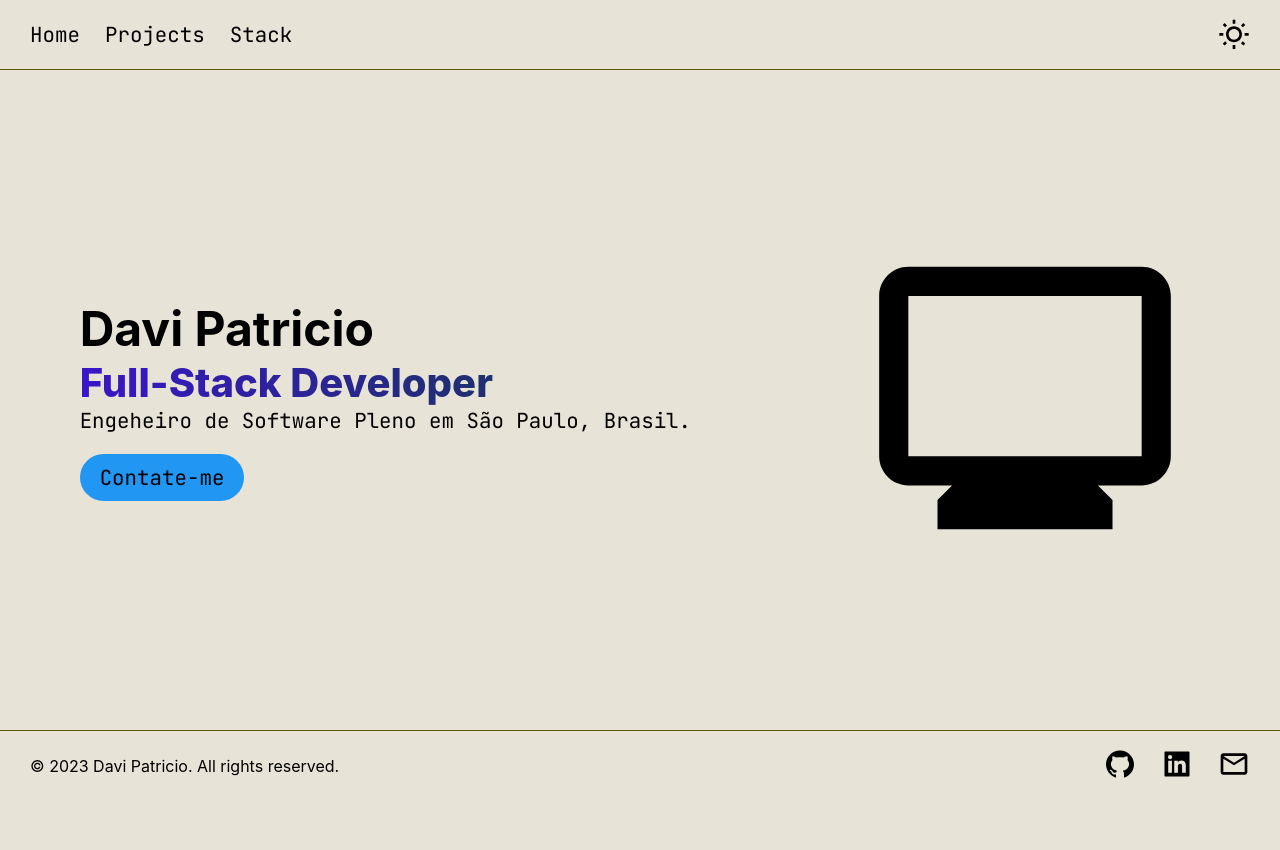
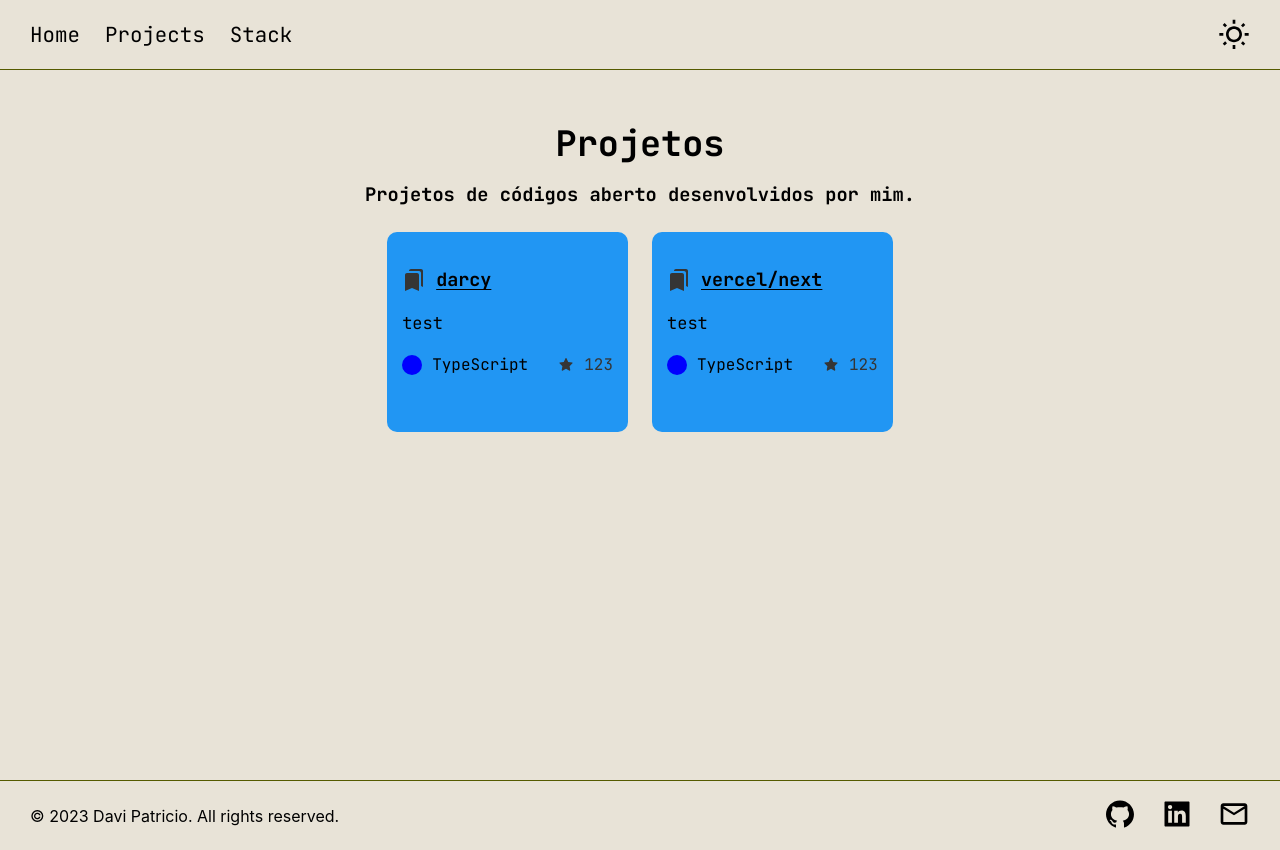
Before and after one commit to davipatricio/personal-website, a React (Vite) app: page /projects in a window 1280 px wide. Before the commit the page ends 800 px from the top, so only its background shows below. Built offline with nearby package versions, Linux system fonts and the light colour scheme.

Commit message:
add project card

```diff
--- /dev/null
+++ b/src/components/ProjectContent/ProjectCard/index.tsx
@@ -0,0 +1,47 @@
+import { MdBookmarks } from 'react-icons/md';
+import { CardContainer, CardContent, CardFooter, CardHeader } from './styles';
+import { Link } from 'react-router-dom';
+import { AiFillStar } from 'react-icons/ai';
+
+interface ProjectCardProps {
+  repository: string;
+  description: string;
+  language: string;
+  languageColor: string;
+  stars: number;
+}
+
+export default function ProjectCard({
+  repository,
+  description,
+  language,
+  languageColor,
+  stars,
+}: ProjectCardProps) {
+  const repositoryLink = repository.includes('/')
+    ? repository
+    : `davipatricio/${repository}`;
+
+  return (
+    <CardContainer>
+      <CardHeader>
+        <MdBookmarks />
+        <Link to={`https://github.com/${repositoryLink}`}>{repository}</Link>
+      </CardHeader>
+
+      <CardContent>{description}</CardContent>
+
+      <CardFooter languageColor={languageColor}>
+        <div className="language">
+          <span className="languageColor" />
+          <span>{language}</span>
+        </div>
+
+        <div className="stars">
+          <AiFillStar />
+          <span>{stars}</span>
+        </div>
+      </CardFooter>
+    </CardContainer>
+  );
+}
--- /dev/null
+++ b/src/components/ProjectContent/ProjectCard/styles.ts
@@ -0,0 +1,81 @@
+import styled from '@emotion/styled';
+
+export const CardContainer = styled.div`
+  display: flex;
+  flex-direction: column;
+  align-items: flex-start;
+  gap: 20px;
+
+  background-color: ${({ theme }) => theme.colors.primary};
+  border-radius: 10px;
+
+  padding: 35px 15px;
+
+  min-height: 200px;
+  max-width: 320px;
+  /* width: 320px; */
+
+  a,
+  span,
+  p {
+    color: ${({ theme }) => theme.text.primary};
+    font-family: 'JetBrains Mono', monospace, sans-serif;
+  }
+`;
+
+export const CardHeader = styled.header`
+  display: flex;
+  align-items: center;
+  gap: 10px;
+
+  svg {
+    color: ${({ theme }) => theme.text.secondary};
+    font-size: 1.5rem;
+  }
+
+  a {
+    color: ${({ theme }) => theme.text.primary};
+    font-size: 1.15rem;
+    font-weight: bold;
+    text-decoration: underline;
+    text-underline-offset: 3px;
+  }
+`;
+
+export const CardContent = styled.p`
+  font-size: 17px;
+  word-break: break-word;
+`;
+
+interface CardFooterProps {
+  languageColor: string;
+}
+
+export const CardFooter = styled.footer<CardFooterProps>`
+  &,
+  > div {
+    display: flex;
+    align-items: center;
+    gap: 10px;
+  }
+
+  & {
+    gap: 30px;
+  }
+
+  // Language info (color, name)
+  .language span.languageColor {
+    display: inline-block;
+
+    background-color: ${({ languageColor }) => languageColor};
+    border-radius: 50%;
+    height: 20px;
+    width: 20px;
+  }
+
+  // Stars info
+  .stars svg,
+  .stars span {
+    color: ${({ theme }) => theme.text.secondary};
+  }
+`;
--- a/src/components/ProjectContent/index.tsx
+++ b/src/components/ProjectContent/index.tsx
@@ -1,9 +1,28 @@
+import ProjectCard from './ProjectCard';
+import { Container, ProjectContainer } from './styles';
 
-import { Container } from './styles';
-
-export default function HomeContent() {
+export default function ProjectContent() {
   return (
     <Container>
+      <h1>Projetos</h1>
+      <h3>Projetos de códigos aberto desenvolvidos por mim.</h3>
+
+      <ProjectContainer>
+        <ProjectCard
+          repository="darcy"
+          description="test"
+          language="TypeScript"
+          languageColor="blue"
+          stars={123}
+        />
+        <ProjectCard
+          repository="vercel/next"
+          description="test"
+          language="TypeScript"
+          languageColor="blue"
+          stars={123}
+        />
+      </ProjectContainer>
     </Container>
   );
 }
--- a/src/components/ProjectContent/styles.ts
+++ b/src/components/ProjectContent/styles.ts
@@ -1,6 +1,42 @@
 import styled from '@emotion/styled';
 
 export const Container = styled.main`
+  display: flex;
+  flex-direction: column;
+  align-items: center;
+  gap: 15px;
+
+  margin-top: 50px;
+
   /* Navbar & footer have 70px of height */
-  height: calc(100vh - 70px - 70px);
+  min-height: calc(100vh - 70px - 70px);
+
+  @media (max-width: 768px) {
+    padding: 20px 20px;
+  }
+
+  > h1,
+  h3 {
+    font-family: 'JetBrains Mono', monospace, sans-serif;
+    text-align: center;
+  }
+
+  > h1 {
+    font-size: 2.2rem;
+    font-weight: bold;
+  }
 `;
+
+export const ProjectContainer = styled.section`
+  display: grid;
+  grid-template-columns: 1fr 1fr;
+  grid-gap: 24px;
+  align-items: flex-start;
+  justify-content: center;
+
+  margin-top: 10px;
+
+  @media (max-width: 768px) {
+    grid-template-columns: 1fr;
+  }
+`;
--- a/src/routes/projects.tsx
+++ b/src/routes/projects.tsx
@@ -1,13 +1,13 @@
 import Footer from '../components/Footer';
-import HomeContent from '../components/HomeContent';
 import Navbar from '../components/Navbar';
+import ProjectContent from '../components/ProjectContent';
 
 export default function Projects() {
   return (
     <>
       <Navbar />
 
-      <HomeContent />
+      <ProjectContent />
 
       <Footer />
     </>
```
